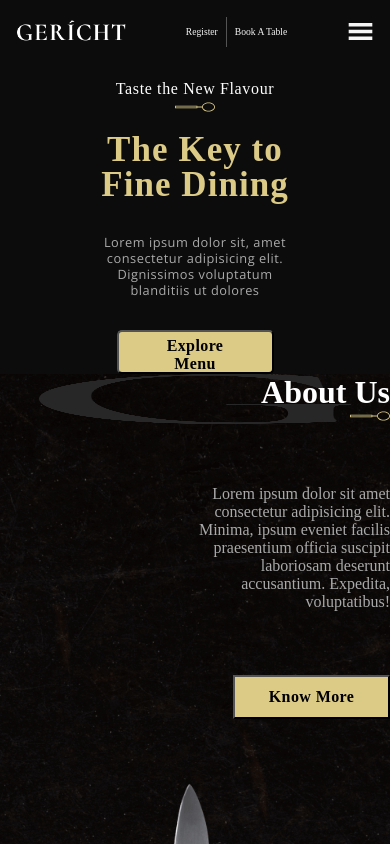
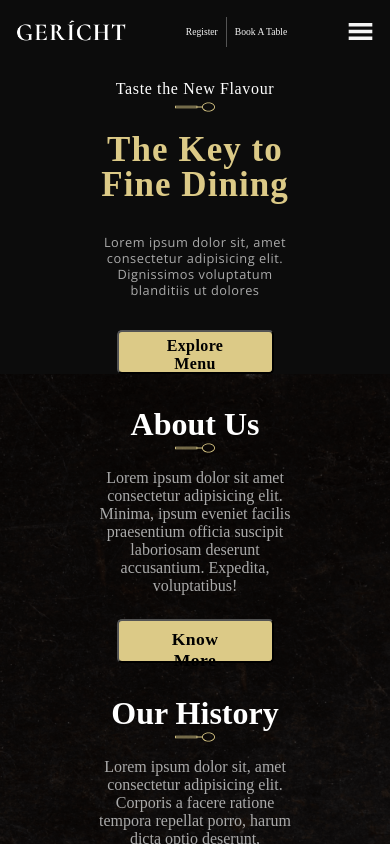
Before and after one commit to nrshakib/restaurant-website-react, a React (Create React App) app: page / in a window 390 px wide. Shown: the top 844 px of the page. Built offline with nearby package versions, Linux system fonts and the light colour scheme; a web font is replaced by a local one.

Commit message:
responsive about section

```diff
--- a/src/Components/AboutUs/AboutUs.css
+++ b/src/Components/AboutUs/AboutUs.css
@@ -19,7 +19,6 @@
   z-index: 0;
 }
 .aboutUs-content {
-  display: flex;
   align-items: center;
   justify-content: center;
   width: 100%;
@@ -63,8 +62,9 @@
 .custom-button {
   font-family: var(--font-base);
   cursor: pointer;
-  font-size: 16px;
+  font-size: 1.1rem;
   font-weight: 700;
+  border-radius: 5px;
   letter-spacing: 0.025em;
   background-color: #dcca87;
   padding: 8px 32px;
@@ -72,27 +72,59 @@
   height: 44px;
 }
 
-@media screen and (max-width: 2000px) {
+@media screen and (min-width: 951px) and (max-width: 2000px) {
+  .aboutUs-content {
+    display: flex;
+  }
+  .aboutUs-knife img {
+    height: 25rem;
+  }
   .about-us p,
   .about-history p {
-    margin: 4rem 0;
+    margin: 5rem 0;
     color: var(--color-grey);
     width: 50%;
   }
 }
 
-@media screen and (max-width: 950px) {
+@media screen and (min-width: 651px) and (max-width: 950px) {
   .aboutUs-content {
-    flex-direction: column;
+    display: flex;
   }
-  .aboutUs-knife {
-    margin: 4rem 0;
+  .aboutUs-knife img {
+    height: 15rem;
+  }
+  .about-us,
+  .about-history {
+    margin-top: 2rem;
+    align-items: center;
+    margin-bottom: 1.5rem;
+  }
+  .about-us p,
+  .about-history p {
+    margin-top: 1rem;
+    margin-bottom: 1.5rem;
+    text-align: center;
   }
 }
 
 @media screen and (max-width: 650px) {
-  .aboutUs-overlay img {
-    width: 80%;
-    height: 50px;
+  .aboutUs-overlay {
+    display: none;
+  }
+  .aboutUs-knife {
+    display: none;
+  }
+  .about-us,
+  .about-history {
+    margin-top: 2rem;
+    align-items: center;
+    margin-bottom: 1.5rem;
+  }
+  .about-us p,
+  .about-history p {
+    margin-top: 1rem;
+    margin-bottom: 1.5rem;
+    text-align: center;
   }
 }
--- a/src/Components/AboutUs/AboutUs.jsx
+++ b/src/Components/AboutUs/AboutUs.jsx
@@ -5,9 +5,9 @@ import "./AboutUs.css";
 const AboutUs = () => {
   return (
     <div className="aboutUs" id="about">
-      <div className="aboutUs-overlay">
+      {/* <div className="aboutUs-overlay">
         <img src={images.G} alt="g letter" />
-      </div>
+      </div> */}
       <div className="aboutUs-content">
         <div className="about-us">
           <h1 className="headText">About Us</h1>
@@ -28,7 +28,9 @@ const AboutUs = () => {
           <h1 className="headText">Our History</h1>
           <img src={images.spoon} alt="about-spoon" className="spoon-img" />
           <p className="history-text">
-            Lorem ipsum dolor sit, amet consectetur adipisicing elit. Corporis a facere ratione tempora repellat porro, harum dicta optio deserunt,  numquam vero eaque nam nostrum sunt? Omnis.
+            Lorem ipsum dolor sit, amet consectetur adipisicing elit. Corporis a
+            facere ratione tempora repellat porro, harum dicta optio deserunt,
+            numquam vero eaque nam nostrum sunt? Omnis.
           </p>
           <button type="button" className="custom-button">
             Know More
```
